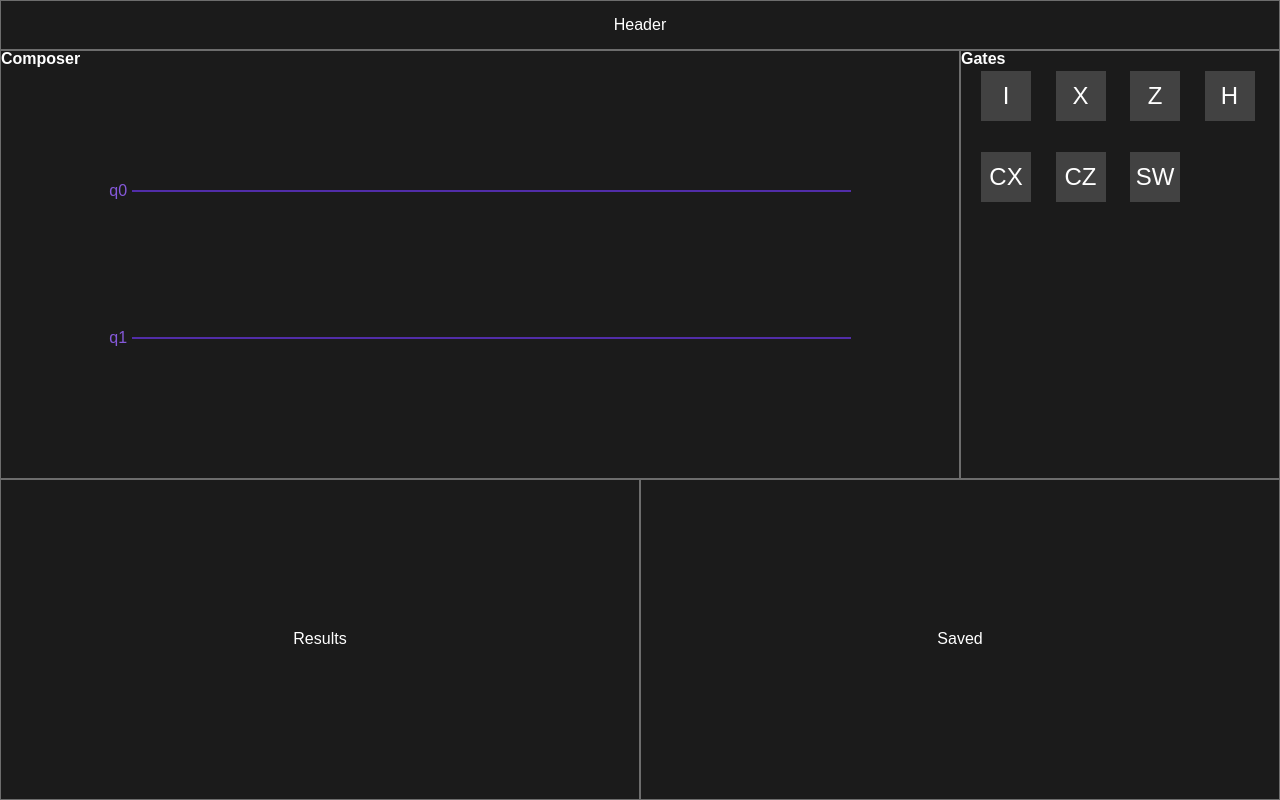
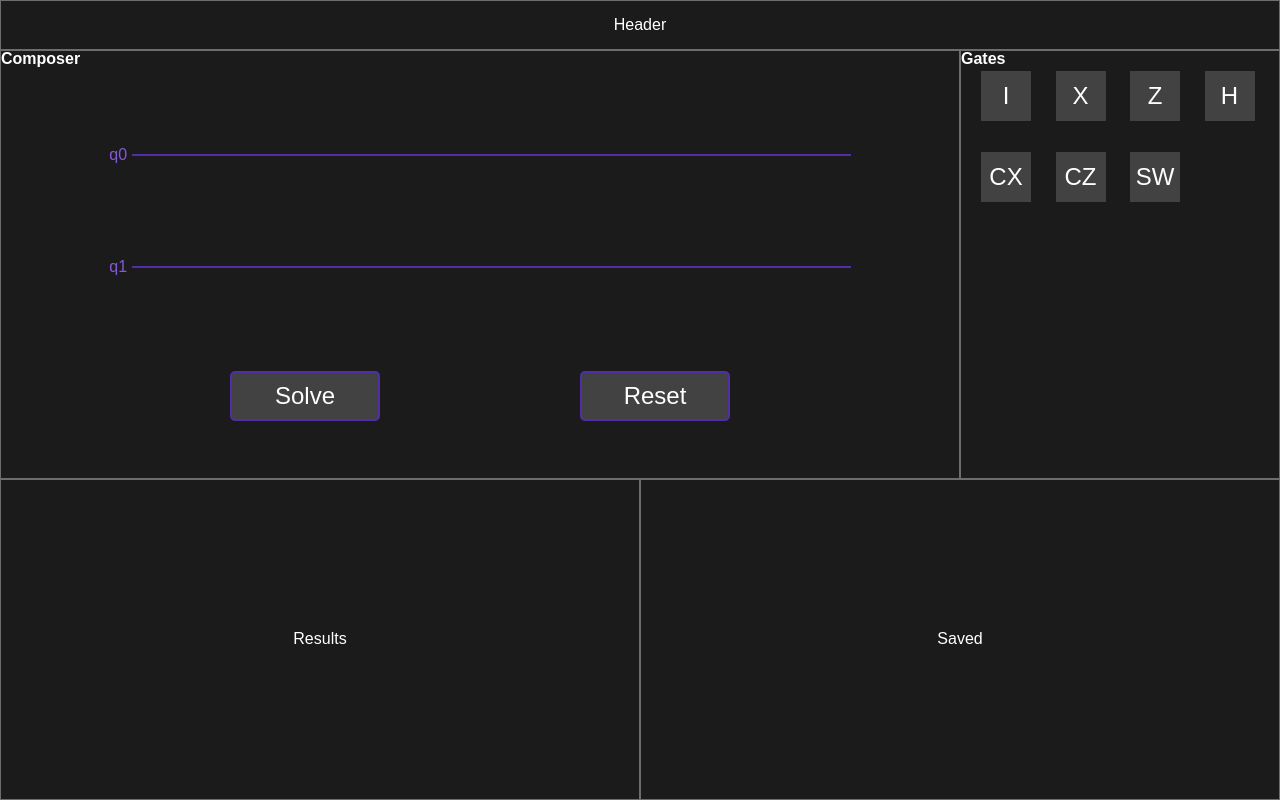
Before and after one commit to m-atthart/qgater, a React (Create React App) app: page / in a window 1280 px wide. Built offline with nearby package versions, Linux system fonts and the light colour scheme.

Commit message:
add solve/reset buttons

```diff
--- a/src/components/Composer/QLine.js
+++ b/src/components/Composer/QLine.js
@@ -1,20 +1,7 @@
 import React from "react";
 import styled from "styled-components";
 
-const QLine = ({ selectedGate }) => {
-	const [gates, setGates] = React.useState([
-		"",
-		"",
-		"",
-		"",
-		"",
-		"",
-		"",
-		"",
-		"",
-		""
-	]);
-
+const QLine = ({ gates, setGates, selectedGate }) => {
 	const updateGate = (idx) => {
 		setGates((prev) => {
 			const lst = [...prev];
--- a/src/components/Composer/index.js
+++ b/src/components/Composer/index.js
@@ -4,19 +4,65 @@ import styled from "styled-components";
 import QLine from "./QLine";
 
 const Composer = ({ selectedGate }) => {
+	const [q1Gates, setQ1Gates] = React.useState([
+		"",
+		"",
+		"",
+		"",
+		"",
+		"",
+		"",
+		"",
+		"",
+		""
+	]);
+	const [q2Gates, setQ2Gates] = React.useState([
+		"",
+		"",
+		"",
+		"",
+		"",
+		"",
+		"",
+		"",
+		"",
+		""
+	]);
+
+	const handleSolve = () => {
+		return;
+	};
+
+	const handleReset = () => {
+		setQ1Gates(["", "", "", "", "", "", "", "", "", ""]);
+		setQ2Gates(["", "", "", "", "", "", "", "", "", ""]);
+	};
+
 	return (
 		<Wrapper>
 			<h2>Composer</h2>
 			<QLines>
 				<div>
 					<p>q0</p>
-					<QLine selectedGate={selectedGate} />
+					<QLine
+						gates={q1Gates}
+						setGates={setQ1Gates}
+						selectedGate={selectedGate}
+					/>
 				</div>
 				<div>
 					<p>q1</p>
-					<QLine selectedGate={selectedGate} />
+					<QLine
+						gates={q2Gates}
+						setGates={setQ2Gates}
+						selectedGate={selectedGate}
+					/>
 				</div>
 			</QLines>
+			<Buttons>
+				<button onClick={handleSolve}>Solve</button>
+				<button onClick={handleReset}>Reset</button>
+			</Buttons>
 		</Wrapper>
 	);
 };
@@ -29,7 +75,7 @@ const Wrapper = styled.div`
 `;
 
 const QLines = styled.div`
-	height: 100%;
+	height: 75%;
 	display: flex;
 	flex-direction: column;
 	align-items: center;
@@ -46,4 +92,22 @@ const QLines = styled.div`
 	}
 `;
 
+const Buttons = styled.div`
+	height: 25%;
+	display: flex;
+	justify-content: center;
+	& > button {
+		margin: 0 100px;
+		width: 150px;
+		height: 50px;
+		background: var(--primary);
+		border: 2px solid var(--secondary);
+		border-radius: 5px;
+		font-size: 24px;
+		&:hover {
+			background: var(--primary-light);
+		}
+	}
+`;
+
 export default Composer;
```
